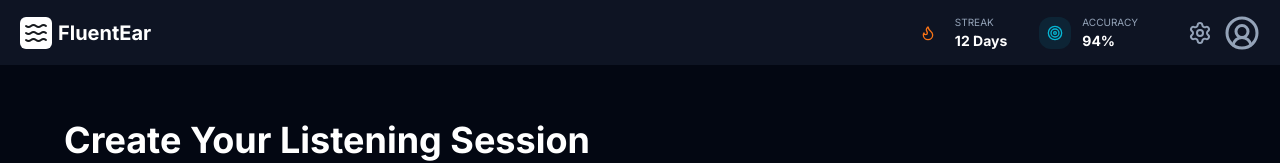
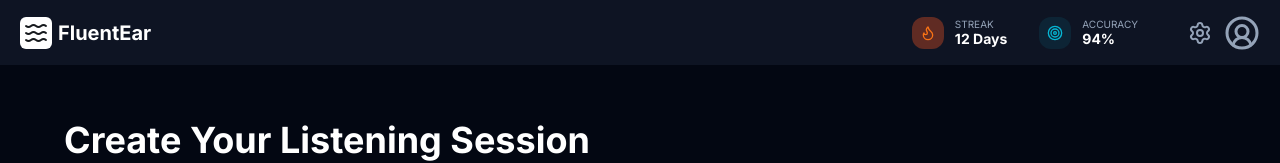
Before and after one commit to joaovictormendessilva/fluent-ear, a Next.js app: page / in a window 1280 px wide. Shown: the top 163 px of the page. Built offline with nearby package versions, Linux system fonts and the light colour scheme.

Commit message:
fix: fixed header statistic background

```diff
--- a/app/components/header-statistic/HeaderStatistic.tsx
+++ b/app/components/header-statistic/HeaderStatistic.tsx
@@ -3,13 +3,13 @@ import { HeaderStatisticProps } from "./HeaderStatistic.types";
 export function HeaderStatistic({ title, value, icon, backgroundColor }: HeaderStatisticProps) {
   return (
     <div className="flex gap-[11px] items-center">
-      <div className={`h-[32px] w-[32px] rounded-[12px] bg-[${backgroundColor}] flex items-center justify-center`}>
+      <div className={`h-[32px] w-[32px] rounded-[12px] flex items-center justify-center`} style={{ backgroundColor }}>
         {icon}
       </div>
 
       <div className="flex flex-col">
         <span className="hidden sm:block text-muted-foreground text-[10px]">{title}</span>
-        <span className="hidden sm:block text-foreground text-[14px] font-bold">{value}</span>
+        <span className="hidden sm:block text-foreground text-[14px] font-bold mt-[-4px]">{value}</span>
       </div>
     </div>
   );
```
